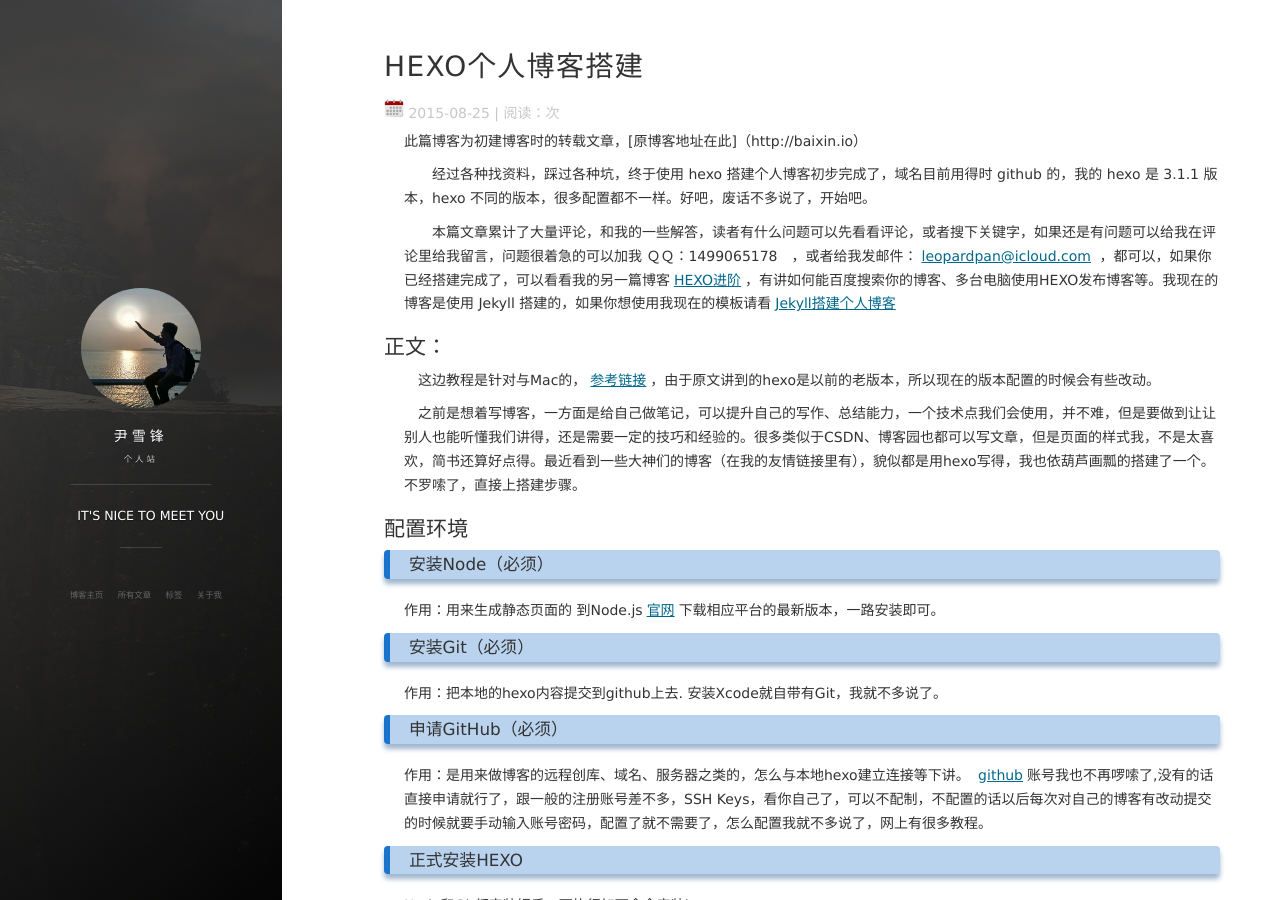
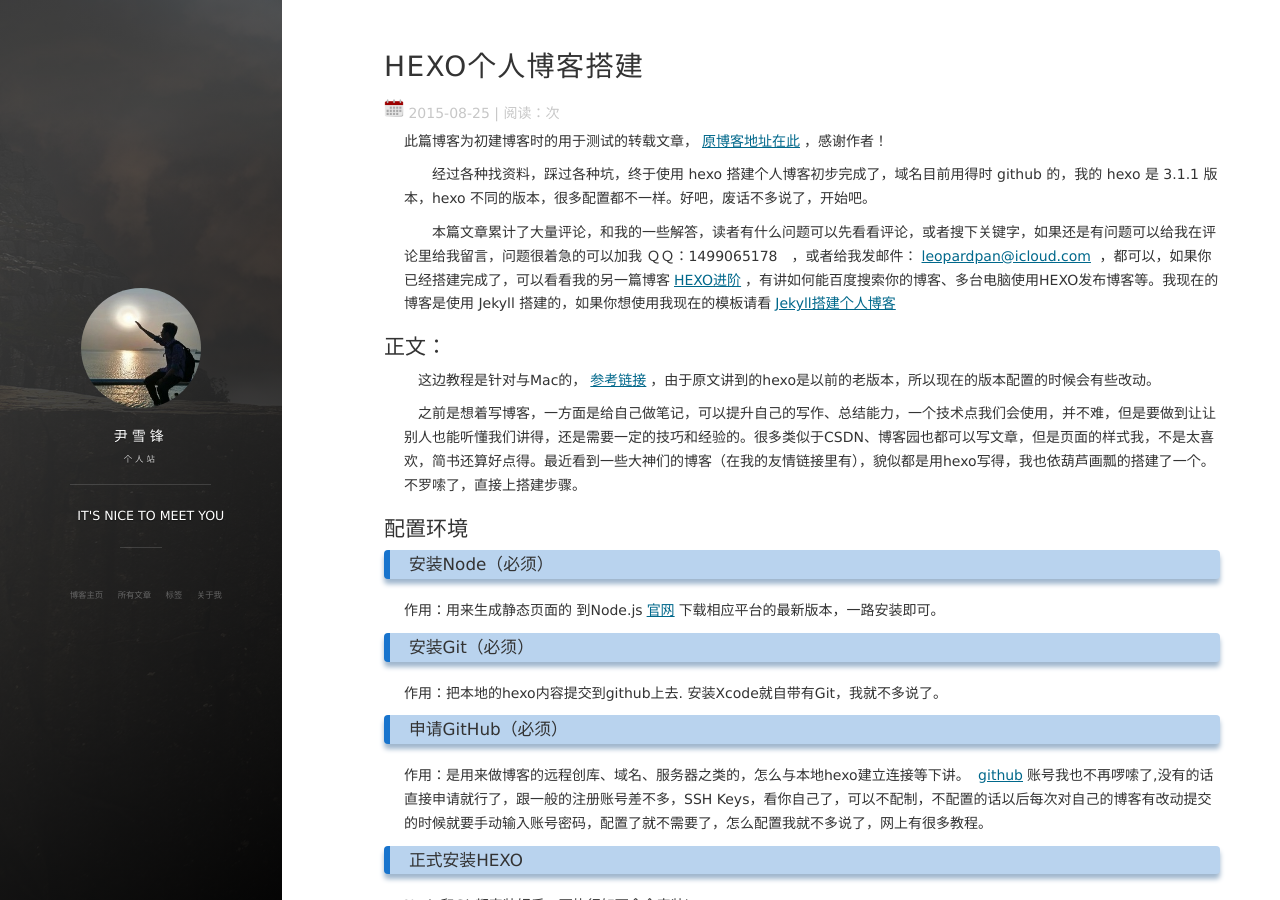
Before and after one commit to xiaofengfenger/xiaofengfenger.github.io, a Jekyll site: the page built from _posts/2017-09-26-test.md, in a window 1280 px wide and 900 px high. Built offline with Jekyll 4.4.1, drawn with Linux system fonts in a browser that asks for light colours; nearby versions of some CDN libraries; comment, search, counter and statistics services are not loaded.

Commit message:
链接测试

```diff
--- a/_posts/2017-09-26-test.md
+++ b/_posts/2017-09-26-test.md
@@ -6,7 +6,7 @@ description: "HEXO配置，HEXO+Github，搭建自己的博客"
 tag: 博客
 ---
 
-此篇博客为初建博客时的转载文章，[原博客地址在此]（http://baixin.io）
+此篇博客为初建博客时的用于测试的转载文章，[原博客地址在此](ttp://baixin.io)，感谢作者！
 
 　　经过各种找资料，踩过各种坑，终于使用 hexo 搭建个人博客初步完成了，域名目前用得时 github 的，我的 hexo 是 3.1.1 版本，hexo 不同的版本，很多配置都不一样。好吧，废话不多说了，开始吧。
 
```
